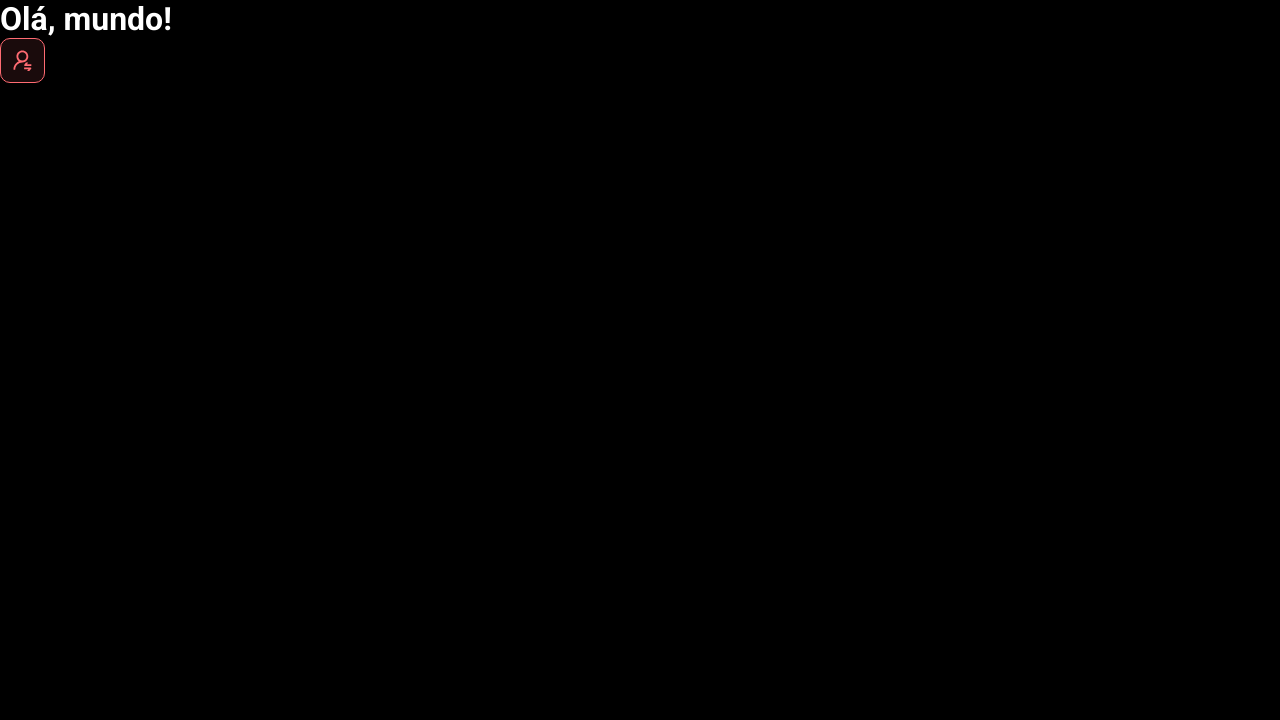
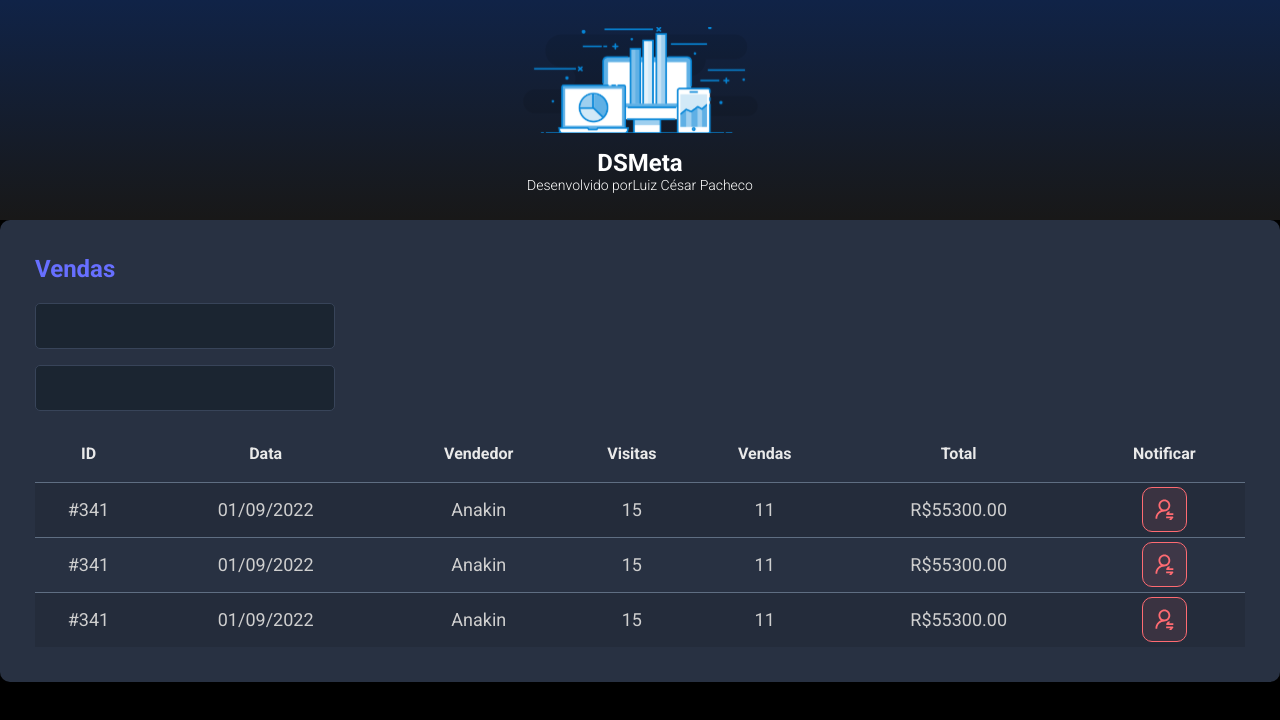
Before and after one commit to lcpsantos/dsmeta, a React (Vite) app in the folder frontend/: page / in a window 1280 px wide. Shown: the top 720 px of the page. Built offline with nearby package versions, Linux system fonts and the light colour scheme.

Commit message:
Other components

```diff
--- a/frontend/src/App.tsx
+++ b/frontend/src/App.tsx
@@ -1,10 +1,16 @@
-import NotificationButton from "./components/NotificationButton";
+import Header from './components/Header';
+import SalesCard from './components/SalesCard';
 
 function App() {
   return (
     <>
-      <h1>Olá, mundo!</h1>
-      <NotificationButton />
+      <Header />
+      <main>
+        <section id="sales">
+          <div className="dsmeta-container"></div>
+          <SalesCard />
+        </section>
+      </main>
     </>
   );
 }
--- /dev/null
+++ b/frontend/src/components/Header/index.tsx
@@ -0,0 +1,21 @@
+import logo from '../../assets/img/logo.svg';
+import './styles.css';
+
+function Header() {
+  return (
+    <header>
+      <div className="dsmeta-logo-container">
+        <img src={logo} alt="DSMeta" />
+        <h1>DSMeta</h1>
+        <p>
+          Desenvolvido por
+          <a href="https://www.linkedin.com/in/lcpsantos/">
+            Luiz César Pacheco
+          </a>
+        </p>
+      </div>
+    </header>
+  );
+}
+
+export default Header;
--- /dev/null
+++ b/frontend/src/components/Header/styles.css
@@ -0,0 +1,27 @@
+header {
+    background: linear-gradient(180deg, #102347 0%, #181818 100%);
+    height: 220px;
+    display: flex;
+    align-items: center;
+    justify-content: center;
+  }
+
+  .dsmeta-logo-container {
+    display: flex;
+    flex-direction: column;
+    align-items: center;
+  }
+
+  .dsmeta-logo-container img {
+    width: 235px;
+  }
+
+  .dsmeta-logo-container h1 {
+    margin-top: 15px;
+    font-size: 24px;
+  }
+
+  .dsmeta-logo-container p {
+    font-size: 14px;
+    font-weight: 300;
+  }
--- /dev/null
+++ b/frontend/src/components/SalesCard/index.tsx
@@ -0,0 +1,76 @@
+import NotificationButton from "../NotificationButton";
+import "./styles.css";
+
+function SalesCard() {
+  return (
+    <div className="dsmeta-card">
+      <h2 className="dsmeta-sales-title">Vendas</h2>
+      <div>
+        <div className="dsmeta-form-control-contanier">
+          <input className="dsmeta-form-control" type="text" />
+        </div>
+        <div className="dsmeta-form-control-contanier">
+          <input className="dsmeta-form-control" type="text" />
+        </div>
+      </div>
+      <div>
+        <table className="dsmeta-sales-table">
+          <thead>
+            <tr>
+              <th className="show992">ID</th>
+              <th className="show576">Data</th>
+              <th>Vendedor</th>
+              <th className="show992">Visitas</th>
+              <th className="show992">Vendas</th>
+              <th>Total</th>
+              <th>Notificar</th>
+            </tr>
+          </thead>
+          <tbody>
+            <tr>
+              <td className="show992">#341</td>
+              <td className="show576">01/09/2022</td>
+              <td>Anakin</td>
+              <td className="show992">15</td>
+              <td className="show992">11</td>
+              <td>R$55300.00</td>
+              <td>
+                <div className="dsmeta-red-btn-container">
+                  <NotificationButton />
+                </div>
+              </td>
+            </tr>
+            <tr>
+              <td className="show992">#341</td>
+              <td className="show576">01/09/2022</td>
+              <td>Anakin</td>
+              <td className="show992">15</td>
+              <td className="show992">11</td>
+              <td>R$55300.00</td>
+              <td>
+                <div className="dsmeta-red-btn-container">
+                  <NotificationButton />
+                </div>
+              </td>
+            </tr>
+            <tr>
+              <td className="show992">#341</td>
+              <td className="show576">01/09/2022</td>
+              <td>Anakin</td>
+              <td className="show992">15</td>
+              <td className="show992">11</td>
+              <td>R$55300.00</td>
+              <td>
+                <div className="dsmeta-red-btn-container">
+                  <NotificationButton />
+                </div>
+              </td>
+            </tr>
+          </tbody>
+        </table>
+      </div>
+    </div>
+  );
+}
+
+export default SalesCard;
--- /dev/null
+++ b/frontend/src/components/SalesCard/styles.css
@@ -0,0 +1,104 @@
+.dsmeta-card {
+    background-color: #283142;
+    border-radius: 10px;
+    padding: 30px 10px;
+  }
+
+  .dsmeta-sales-title {
+    color: #676FFF;
+    font-size: 24px;
+    margin-bottom: 20px;
+  }
+
+  .dsmeta-form-control-contanier {
+    margin-bottom: 16px;
+    max-width: 300px;
+  }
+
+  .dsmeta-form-control {
+    width: 100%;
+    height: 46px;
+    background-color: #1B2531;
+    border: 1px solid #384459;
+    border-radius: 5px;
+    color: #9AAABE;
+    padding: 0 20px;
+    font-size: 18px;
+  }
+
+  .dsmeta-sales-table {
+    width: 100%;
+    border-spacing: 0;
+    border-collapse: collapse;
+  }
+
+  .dsmeta-sales-table thead {
+    width: 280px;
+    height: 55px;
+    top: 476px;
+    left: 20px;
+    font-size: 16px;
+    font-weight: 700;
+    line-height: 18.75px;
+    color: #E9E9E9;
+
+    background: #283142;
+    border-radius: 10px 10px 0px 0px;
+  }
+
+    .dsmeta-sales-table tbody {
+      font-size: 14px;
+      font-weight: 400;
+      color: #CFCFCF;
+      text-align: center;
+    }
+
+    .dsmeta-sales-table tbody tr {
+      height: 74px;
+      border-top: 1px solid #5F6E82;
+    }
+
+    .dsmeta-sales-table tbody tr:hover > td {
+      background-color: #384459;
+    }
+
+    .dsmeta-sales-table tbody tr:nth-child(odd) {
+      background-color: #242C3B;
+    }
+
+    .dsmeta-red-btn-container {
+      display: flex;
+      justify-content: center;
+    }
+
+    .show576 {
+      display: none;
+    }
+
+    .show992 {
+      display: none;
+    }
+
+    @media (min-width: 576px) {
+      .show576 {
+        display: table-cell;
+      }
+
+      .dsmeta-card {
+        padding: 35px;
+      }
+
+      .dsmeta-sales-table tbody tr {
+        height: 55px;
+      }
+
+      .dsmeta-sales-table tbody {
+        font-size: 18px;
+      }
+    }
+
+    @media (min-width: 992px) {
+      .show992 {
+        display: table-cell;
+      }
+    }
--- a/frontend/src/index.css
+++ b/frontend/src/index.css
@@ -15,34 +15,6 @@ body, html {
 a, a:hover, a:visited {
   color: unset;
   text-decoration: none;
-}
-
-header {
-  background: linear-gradient(180deg, #102347 0%, #181818 100%);
-  height: 220px;
-  display: flex;
-  align-items: center;
-  justify-content: center;
-}
-
-.dsmeta-logo-container {
-  display: flex;
-  flex-direction: column;
-  align-items: center;
-}
-
-.dsmeta-logo-container img {
-  width: 235px;
-}
-
-.dsmeta-logo-container h1 {
-  margin-top: 15px;
-  font-size: 24px;
-}
-
-.dsmeta-logo-container p {
-  font-size: 14px;
-  font-weight: 300;
 }
 
 .dsmeta-card {
@@ -128,21 +100,6 @@ header {
     justify-content: center;
   }
 
-  .dsmeta-red-btn {
-    width: 45px;
-    height: 45px;
-    background: rgba(255, 107, 114, 0.1);
-    border: 1px solid #FF6B72;
-    border-radius: 10px;
-    display: flex;
-    align-items: center;
-    justify-content: center;
-    cursor: pointer;
-  }
-
-  .dsmeta-red-btn img {
-    width: 19px;
-  }
 
   .show576 {
     display: none;
```
Also changed, not shown: frontend/src/assets/img/logo.svg (added).
